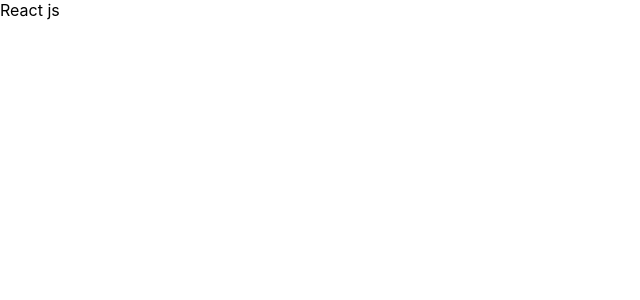
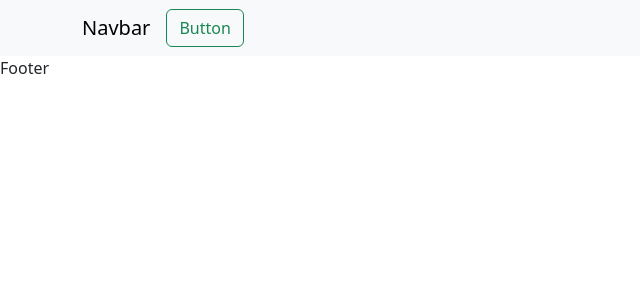
Before and after one commit to Surajkaushal890/react, a React (Create React App) app: page / in a window 1280 px wide. Shown: the top 300 px of the page, without its empty margins (0-640 px from the left). Built offline with nearby package versions, Linux system fonts and the light colour scheme.

Commit message:
08/04/2024 12:12

```diff
--- a/package.json
+++ b/package.json
@@ -2,13 +2,16 @@
   "name": "city_tree",
   "version": "0.1.0",
   "private": true,
-  "homepage": "https://surajkaushal890.github.io/react/",
+  "homepage": "https://citytree.satlujwebsolution.com",
   "dependencies": {
     "@testing-library/jest-dom": "^5.17.0",
     "@testing-library/react": "^13.4.0",
     "@testing-library/user-event": "^13.5.0",
+    "bootstrap": "^5.3.3",
     "react": "^18.2.0",
+    "react-bootstrap": "^2.10.2",
     "react-dom": "^18.2.0",
+    "react-router-dom": "^6.22.3",
     "react-scripts": "^5.0.1",
     "web-vitals": "^2.1.4"
   },
--- a/src/App.js
+++ b/src/App.js
@@ -1,13 +1,10 @@
-import logo from './logo.svg';
 import './App.css';
+import 'bootstrap/dist/css/bootstrap.min.css';
+import Routes from './Routes'
 
 function App() {
   return (
-    <>
-      <div className='react'>
-        React js
-      </div>
-    </>
+    <Routes/>
   );
 }
 
--- /dev/null
+++ b/src/Routes.js
@@ -0,0 +1,15 @@
+import React from "react";
+import { BrowserRouter, Routes, Route } from "react-router-dom";
+import HomePageMain from "./pages/home/HomePage";
+
+function Router() {
+  return (
+    <BrowserRouter>
+      <Routes>
+        <Route path="/" element={<HomePageMain />} />
+      </Routes>
+    </BrowserRouter>
+  );
+};
+
+export default Router;
--- /dev/null
+++ b/src/global/pages/Footer.js
@@ -0,0 +1,13 @@
+import React from 'react';
+
+function Footer() {
+    return (
+      <>
+        <div className='footer'>
+          Footer
+        </div>
+      </>
+    );
+  }
+
+export default Footer;
--- /dev/null
+++ b/src/global/pages/Header.js
@@ -0,0 +1,24 @@
+import React from 'react';
+import { Button, Navbar, Container } from 'react-bootstrap';
+
+function Header() {
+    return (
+        <>
+            <div className='header'>
+                <div>
+                    <Navbar bg="light" expand="lg">
+                        <Container>
+                            <Navbar.Brand href="#">Navbar</Navbar.Brand>
+                            <Navbar.Toggle aria-controls="basic-navbar-nav" />
+                            <Navbar.Collapse id="basic-navbar-nav">
+                                <Button variant="outline-success">Button</Button>
+                            </Navbar.Collapse>
+                        </Container>
+                    </Navbar>
+                </div>
+            </div>
+        </>
+    );
+}
+
+export default Header;
--- /dev/null
+++ b/src/pages/home/HomePage.js
@@ -0,0 +1,15 @@
+import React from 'react';
+import Header from '../../global/pages/Header'
+import Footer from '../../global/pages/Footer'
+
+function HomePageMain() {
+  return (
+    <>
+      <Header />
+
+      <Footer />
+    </>
+  );
+}
+
+export default HomePageMain;
```
Also changed, not shown: 1 other file (tests, documents, lock files or other folders).
